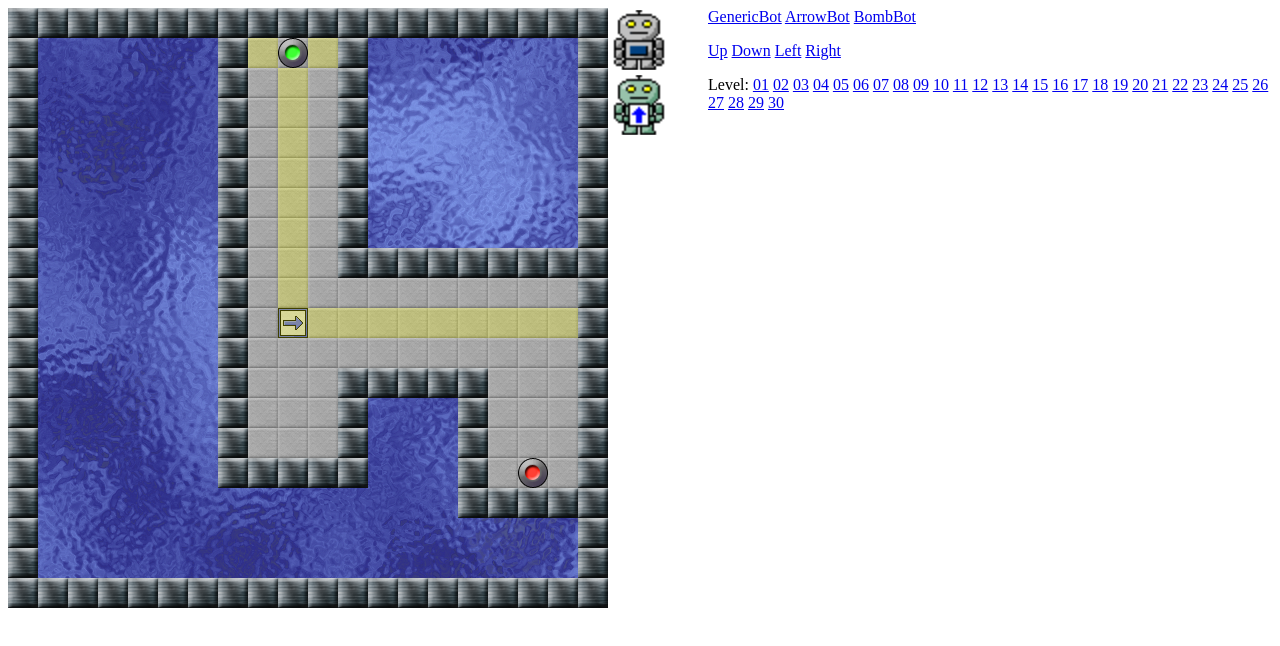
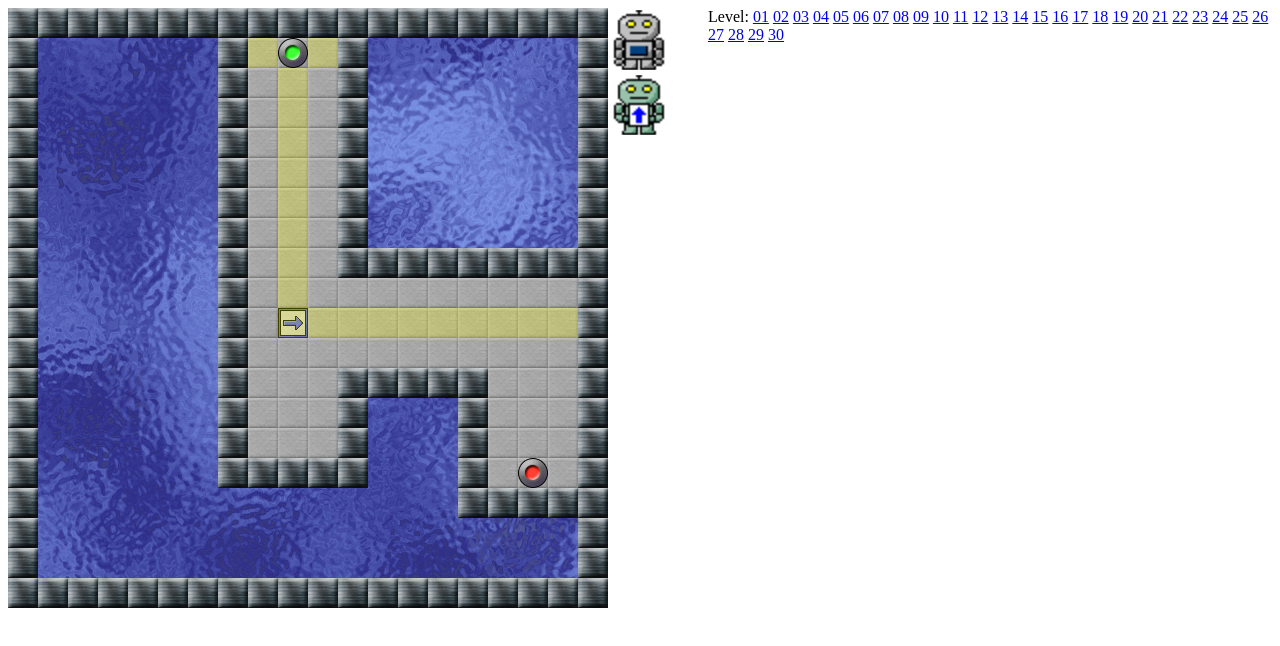
Before and after one commit to kylewm/teamrobot-js, a plain HTML site: page index.html in a window 1280 px wide. Drawn offline with Linux system fonts and the light colour scheme.

Commit message:
Remove specialization and launch links from the html page

```diff
--- a/index.html
+++ b/index.html
@@ -6,16 +6,6 @@
     <div style="float:left">
       <canvas width="700" height="700" id="game"></canvas>
     </div>
-    <a href="javascript:specialize('genericbot')">GenericBot</a>
-    <a href="javascript:specialize('arrowbot')">ArrowBot</a>
-    <a href="javascript:specialize('bombbot')">BombBot</a>
-    <p>
-    <a href="javascript:launch('up')">Up</a>
-    <a href="javascript:launch('down')">Down</a>
-    <a href="javascript:launch('left')">Left</a>
-    <a href="javascript:launch('right')">Right</a>
-
-    <p><p>
       Level:
     <a href="index.html?level=level01">01</a>
     <a href="index.html?level=level02">02</a>
--- a/tr.js
+++ b/tr.js
@@ -1052,15 +1052,6 @@ var util = {
 
 };
 
-
-var specialize = function (type) {
-  game.specialization = type;
-};
-
-var launch = function (direction) {
-  game.launchDirection = direction;
-};
-
 window.onload = function () {
   game.init();
 };
```
